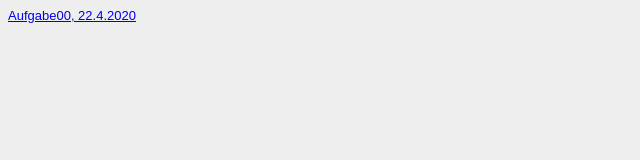
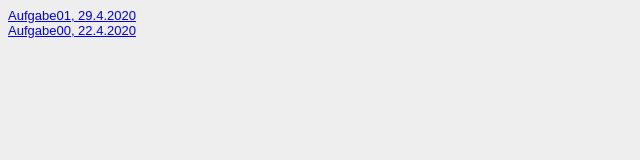
Before and after one commit to realAngelaMerkel/gis_sose20, a plain HTML site: page Steckbrief/steckbrief.htm in a window 1280 px wide. Shown: the whole page, without its empty margins (0-640 px from the left). Drawn offline with Linux system fonts and the light colour scheme.

Commit message:
01 zu stecbrief hinzugefügt

```diff
--- a/Steckbrief/steckbrief.htm
+++ b/Steckbrief/steckbrief.htm
@@ -13,6 +13,8 @@ body {
 </head>
 <body>
 	<!-- Hier die Links zu den gelösten Aufgaben einstellen, aktuelle oben, alte stehen lassen! Format: Aufgabenbezeichnung, Datum -->
+<a href="https://realangelamerkel.github.io/gis_sose20/Aufgabe01/index.html" target="_blank">Aufgabe01, 29.4.2020</a>
+<br>
 <a href="https://realangelamerkel.github.io/gis_sose20/Aufgabe00/index.html" target="_blank">Aufgabe00, 22.4.2020</a>
 </body>
 </html>
```
